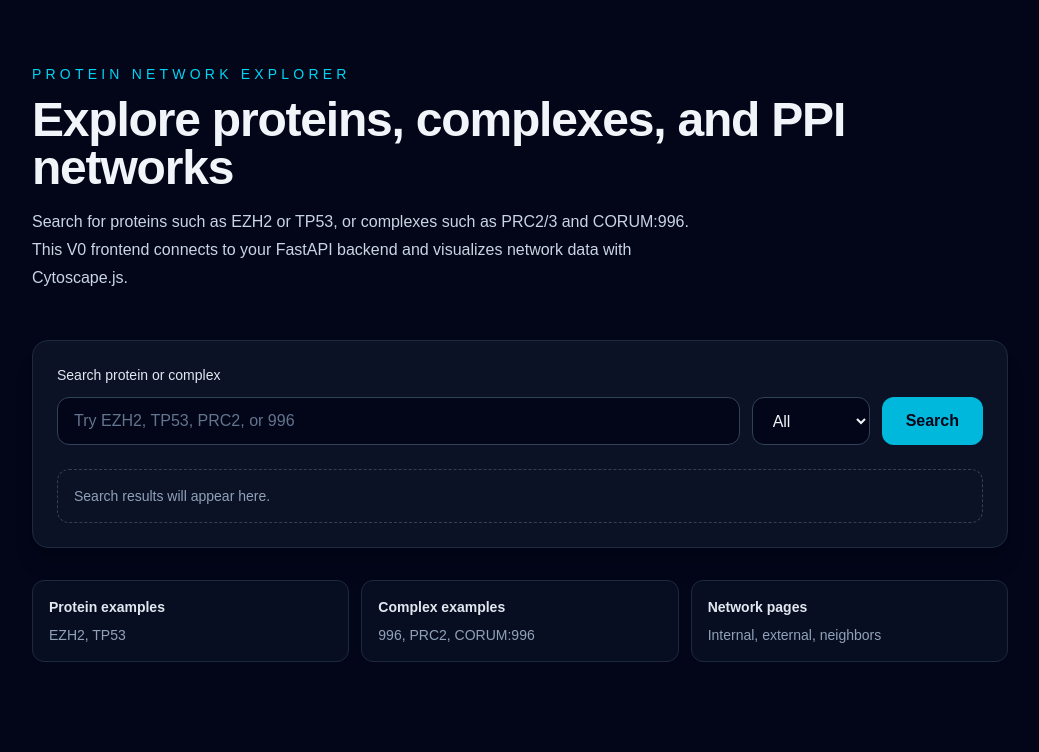
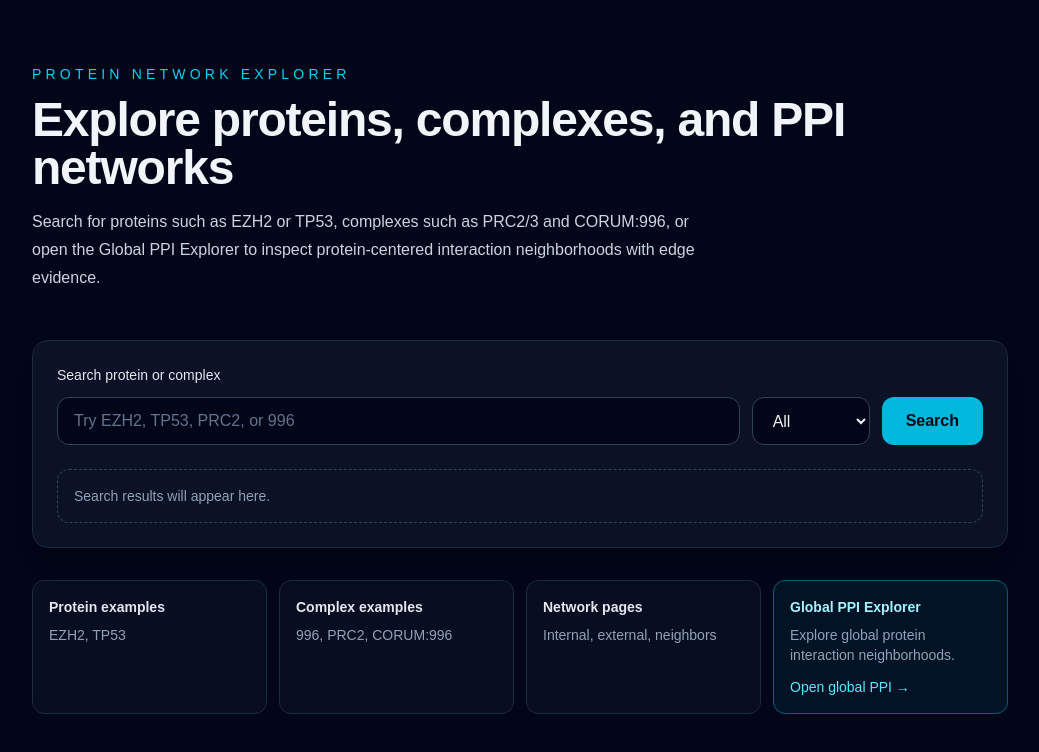
Before and after one commit to yahahaha6/protein-network-v0, a Next.js app in the folder frontend/: page / in a window 1280 px wide. Shown: the top 752 px of the page, without its empty margins (120-1159 px from the left). Built offline with nearby package versions, Linux system fonts and the light colour scheme; no server answers.

Commit message:
Add global PPI entry on homepage

```diff
--- a/frontend/app/page.tsx
+++ b/frontend/app/page.tsx
@@ -60,9 +60,9 @@ export default function HomePage() {
           </h1>
 
          <p className="max-w-2xl text-base leading-7 text-slate-300">
-            Search for proteins such as EZH2 or TP53, or complexes such as
-            PRC2/3 and CORUM:996. This V0 frontend connects to your FastAPI
-            backend and visualizes network data with Cytoscape.js.
+  Search for proteins such as EZH2 or TP53, complexes such as PRC2/3
+  and CORUM:996, or open the Global PPI Explorer to inspect
+  protein-centered interaction neighborhoods with edge evidence.
 </p>
         </div>
 
@@ -178,7 +178,7 @@ export default function HomePage() {
           </div>
         </div>
 
-        <div className="mt-8 grid gap-3 text-sm text-slate-400 sm:grid-cols-3">
+        <div className="mt-8 grid gap-3 text-sm text-slate-400 lg:grid-cols-4">
   <div className="rounded-xl border border-slate-800 bg-slate-900/50 p-4">
     <p className="font-semibold text-slate-200">Protein examples</p>
     <p className="mt-2">EZH2, TP53</p>
@@ -193,6 +193,17 @@ export default function HomePage() {
     <p className="font-semibold text-slate-200">Network pages</p>
     <p className="mt-2">Internal, external, neighbors</p>
   </div>
+
+  <Link
+    href="/global-ppi"
+    className="rounded-xl border border-cyan-800 bg-cyan-950/30 p-4 transition hover:border-cyan-400 hover:bg-cyan-950/50"
+  >
+    <p className="font-semibold text-cyan-200">Global PPI Explorer</p>
+    <p className="mt-2 text-slate-400">
+      Explore global protein interaction neighborhoods.
+    </p>
+    <p className="mt-3 text-cyan-300">Open global PPI →</p>
+  </Link>
 </div>
       </section>
     </main>
```
Lines whose indentation alone changed are shown as unchanged.
